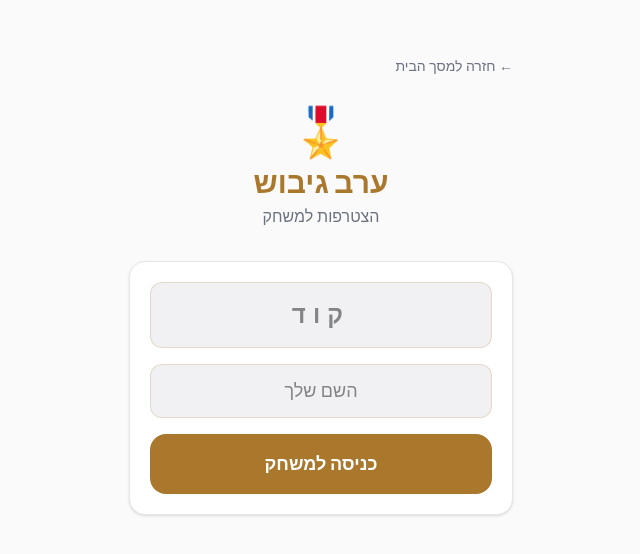
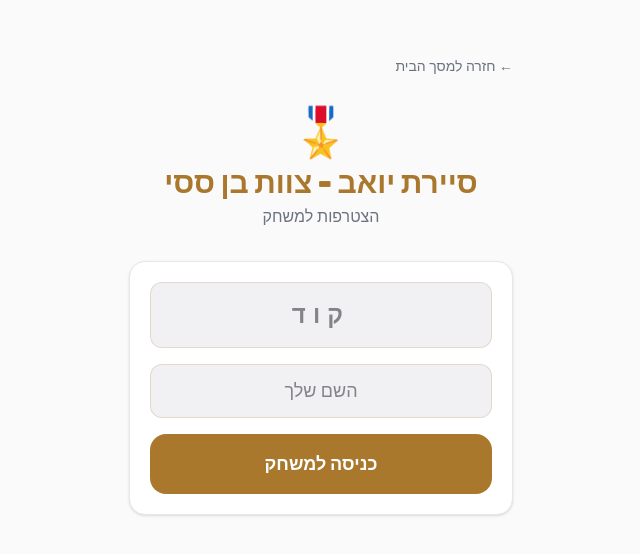
Before and after one commit to BEINUSH/tzevet-2, a Next.js app: page /join in a window 1280 px wide. Shown: the part 114-668 px from the top of the page, without its empty margins (419-1059 px from the left). Built offline with nearby package versions, Linux system fonts and the light colour scheme.

Commit message:
Rename site branding to Sayeret Yoav - Tzevet Ben Sassi

```diff
--- a/src/app/join/JoinForm.tsx
+++ b/src/app/join/JoinForm.tsx
@@ -63,7 +63,7 @@ export function JoinForm() {
 
       <div>
         <div className="text-5xl mb-2">🎖️</div>
-        <h1 className="text-3xl font-black gold-text">ערב גיבוש</h1>
+        <h1 className="text-3xl font-black gold-text">סיירת יואב - צוות בן ססי</h1>
         <p className="text-brand-muted mt-1">הצטרפות למשחק</p>
       </div>
 
```
